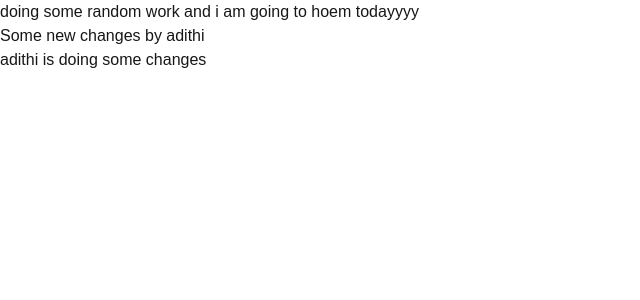
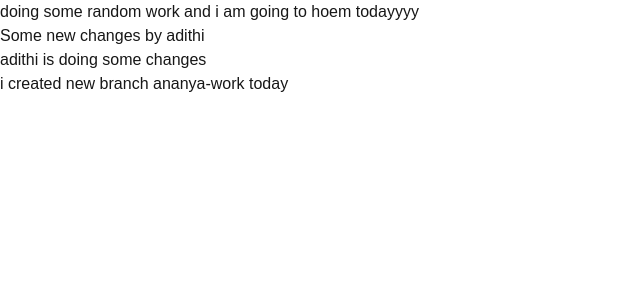
Before and after one commit to ananyasbhat09/NutriCart, a Next.js app: page / in a window 1280 px wide. Shown: the top 300 px of the page, without its empty margins (0-640 px from the left). Built offline with nearby package versions, Linux system fonts and the light colour scheme.

Commit message:
created new branch

```diff
--- a/app/page.js
+++ b/app/page.js
@@ -10,6 +10,7 @@ export default function Home() {
 
  <div> Some new changes by adithi</div>
  <p>adithi is doing some changes</p>
+ <p>i created new branch ananya-work today</p>
     </div>
 
   );
```
